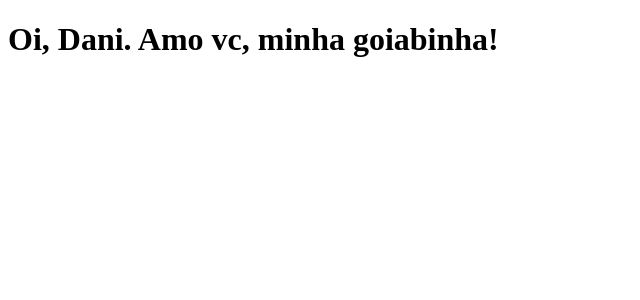
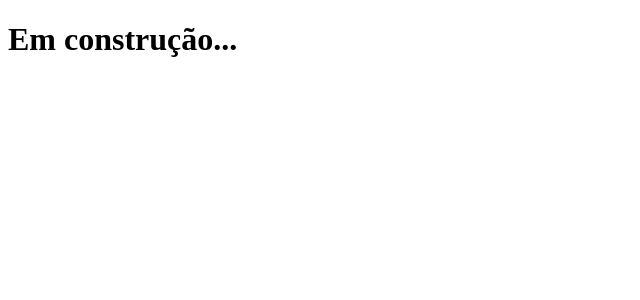
Before and after one commit to evertonredivo/clone-tabnews, a Next.js app: page / in a window 1280 px wide. Shown: the top 300 px of the page, without its empty margins (0-640 px from the left). Built offline with nearby package versions, Linux system fonts and the light colour scheme.

Commit message:
Insere o texto

```diff
--- a/pages/index.js
+++ b/pages/index.js
@@ -1,5 +1,5 @@
 function Home() {
-  return <h1>Oi, Dani. Amo vc, minha goiabinha!</h1>;
+  return <h1>Em construção...</h1>;
 }
 
 export default Home;
```
